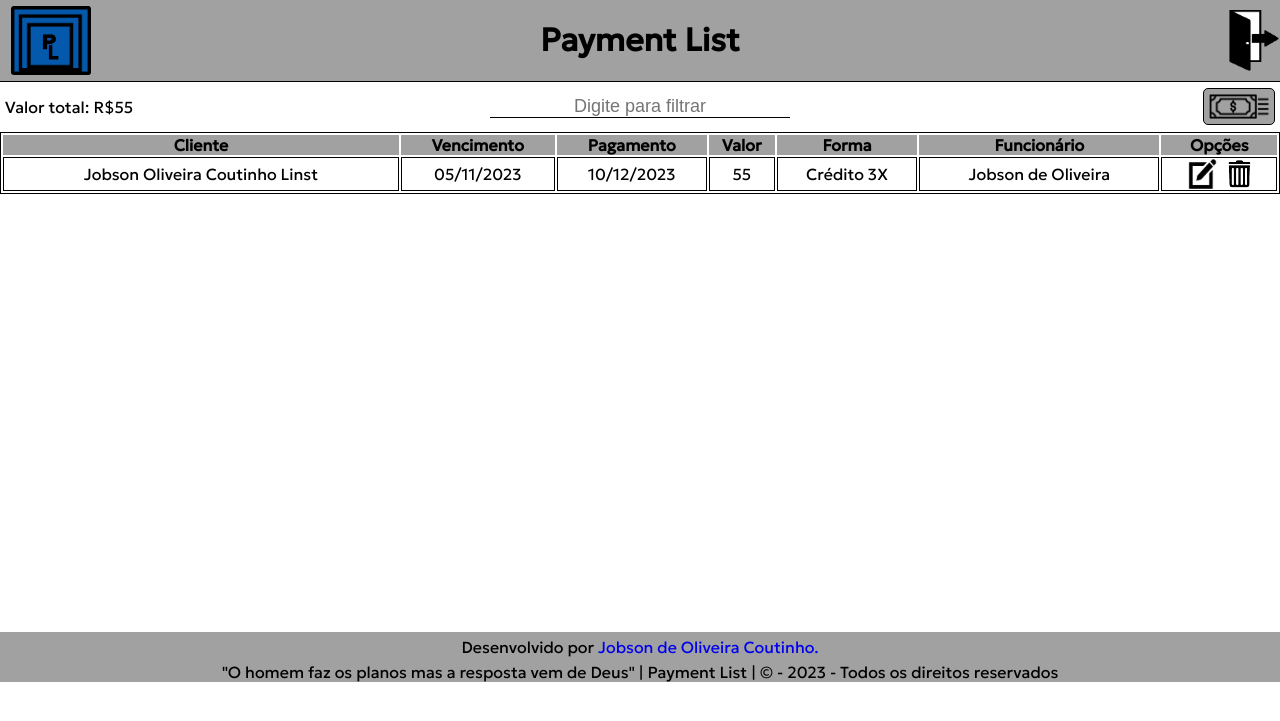
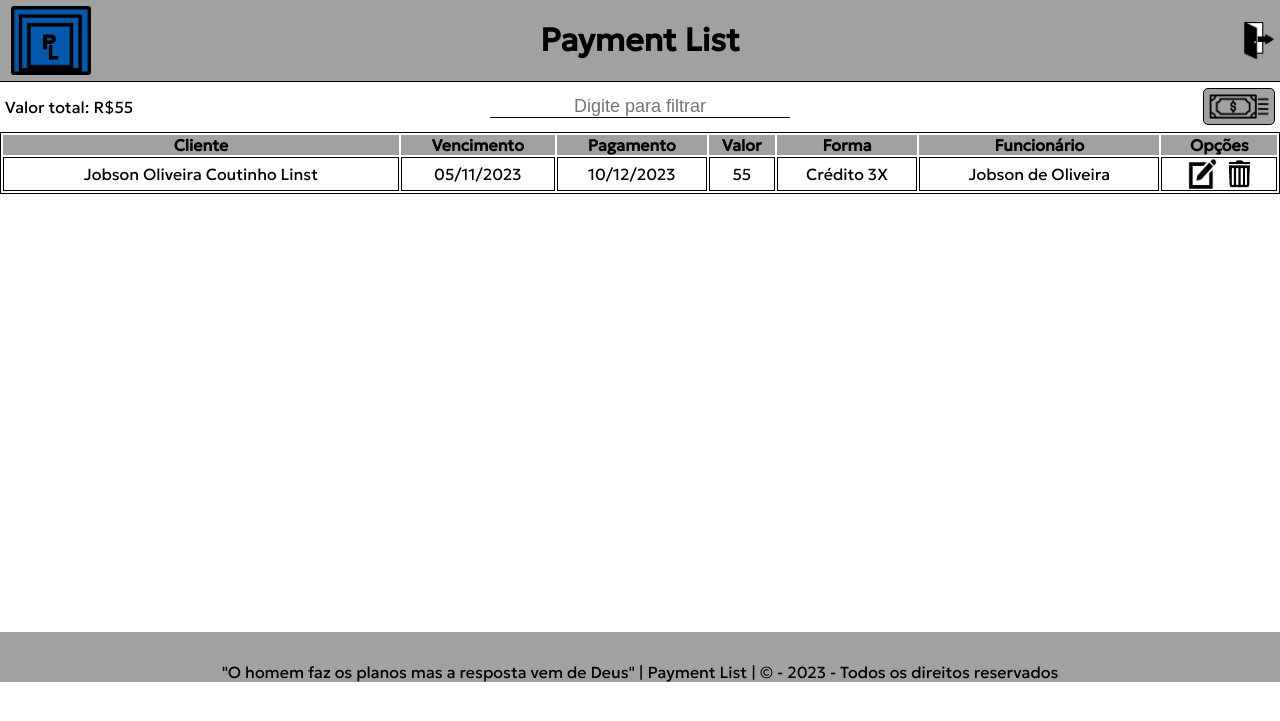
Before and after one commit to JobsonOliveira/Payment-List, a PHP site: page /HTML/principal.html in a window 1280 px wide. Shown: the top 721 px of the page. Run offline with PHP 8.4, Linux system fonts and the light colour scheme.

Commit message:
atualização de jS

```diff
--- a/CSS/principal.css
+++ b/CSS/principal.css
@@ -44,11 +44,6 @@ padding: 5px;
 #logo img{
     width: 80px;
 }
-/*IMAGEM PARA SAIR DO SITE*/
-#imgSair{
-    width: 50px;
-    cursor: pointer;
-}
 /*NOME DO SITE*/
 #topo h1{
     display: flex;
@@ -60,6 +55,12 @@ padding: 5px;
     display: flex;
     align-items: center;
     justify-content: right;
+    padding: 5px;
+}
+/*IMAGEM PARA SAIR DO SITE*/
+#imgSair{
+    width: 30px;
+    cursor: pointer;
 }
 
 /*----------------------------------------------------------------MEIO DO SITE*/
--- a/HTML/principal.html
+++ b/HTML/principal.html
@@ -106,7 +106,6 @@
 		</div>
 
 		<div id='rodape'>
-			<p>Desenvolvido por <a href='https://portifolio-jobson.netlify.app/' target='_black'>Jobson de Oliveira Coutinho.</a></p>
 			<p>"O homem faz os planos mas a resposta vem de Deus" | Payment List | &copy; - 2023 - Todos os direitos reservados</p>
 		</div>
 		<script src="../JS/principal.js"></script>
--- a/JS/principal.js
+++ b/JS/principal.js
@@ -52,6 +52,9 @@ function FecharPopUp(){
 
 	document.querySelector("#DialogOperacoes").close();
 	document.querySelector("#DialogOperacoes").style.display = "none";
+	//MUDA OS INPUTS NOVAMENTE PARA TEXT
+	document.querySelector("#vencimBoleto").type = "text";
+	document.querySelector("#pagameBoleto").type = "text";
 };
 
 //AÇÃO PARA ABRIR O POP-UP E EDITAR PAGAMENTO
```
